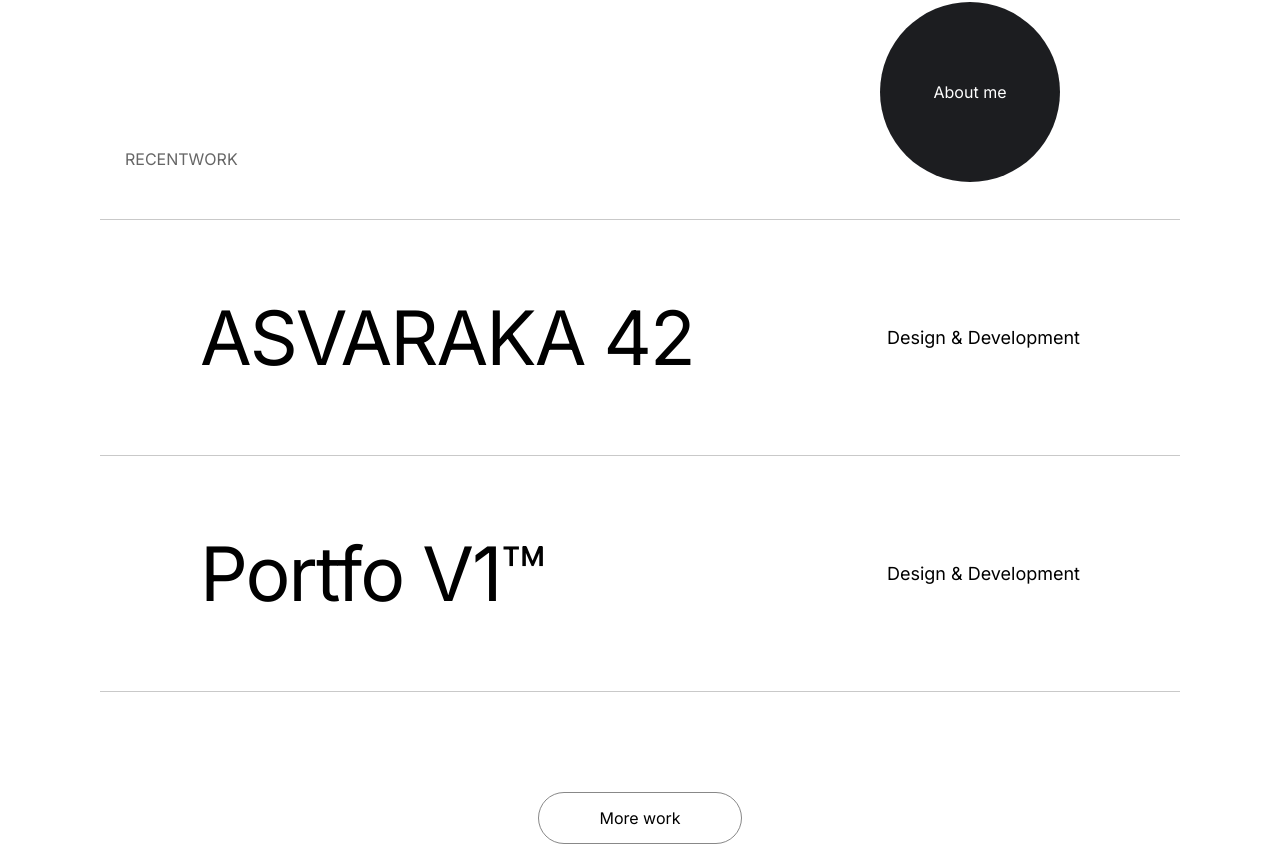
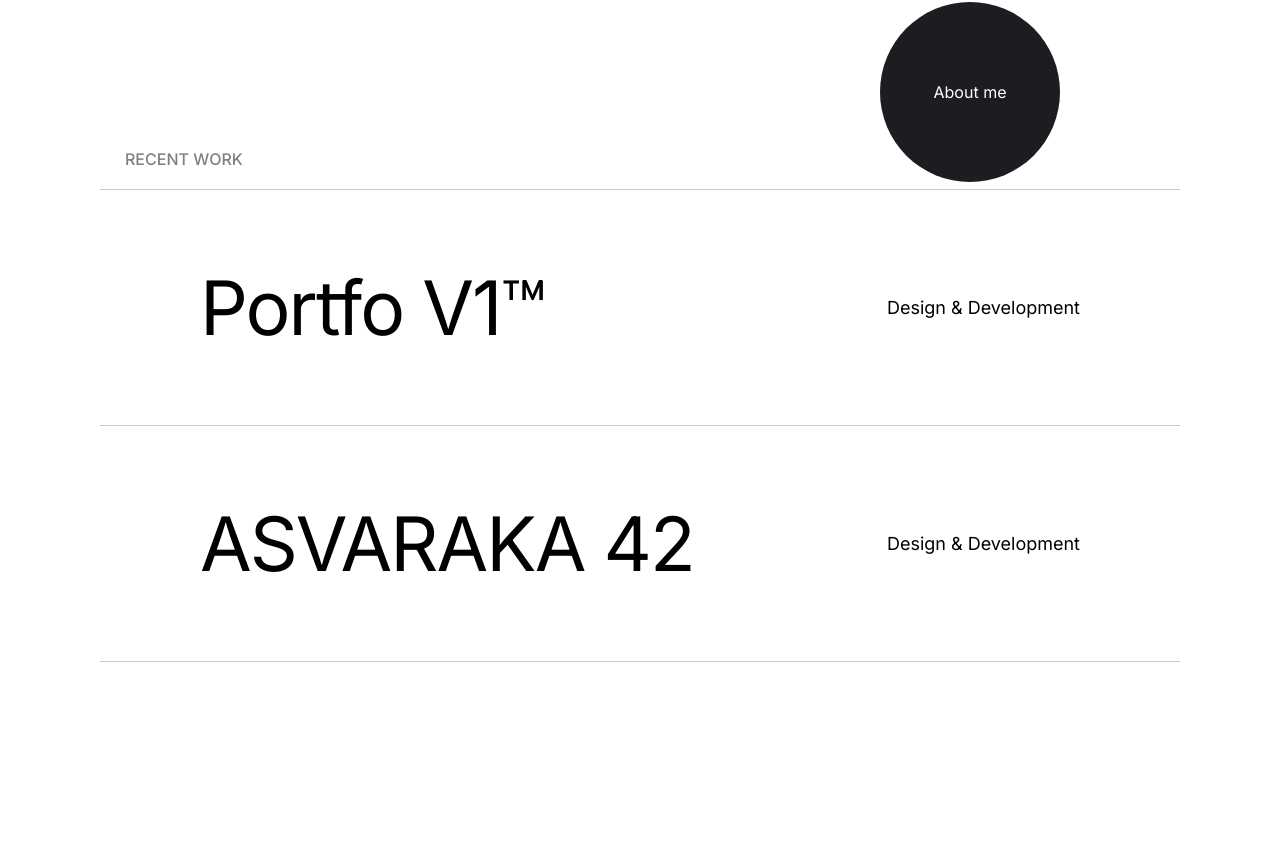
Before and after one commit to ahmadaliaddakhil/professional_profile, a Next.js app: page / in a window 1280 px wide. Shown: the part 1265-2120 px from the top of the page. Built offline with nearby package versions, Linux system fonts and the light colour scheme.

Commit message:
fix project landing

```diff
--- a/src/components/Contact/style.module.scss
+++ b/src/components/Contact/style.module.scss
@@ -236,6 +236,11 @@
       cursor: pointer;
       font-size: 0.9em;
 
+      a {
+        text-decoration: none;
+        color: white;
+      }
+
       &::after {
         content: "";
         width: 0%;
--- a/src/components/Home/Projects/components/project/index.jsx
+++ b/src/components/Home/Projects/components/project/index.jsx
@@ -1,58 +1,60 @@
 "use client";
-import React, { useState, useEffect } from "react";
+import React from "react";
 import styles from "./style.module.scss";
 import Image from "next/image";
 
-export default function Project({ idx, title, year, src, manageModal }) {
-  const [isMobile, setIsMobile] = useState(false);
+export default function ProjectItem({
+  itemIndex,
+  title,
+  year,
+  src,
+  manageModal,
+  isMobile,
+  category = [],
+}) {
+  const shouldRender = !isMobile || itemIndex < 2;
 
-  useEffect(() => {
-    const handleResize = () => {
-      setIsMobile(window.innerWidth <= 768);
-    };
-    handleResize();
-    window.addEventListener("resize", handleResize);
-    return () => window.removeEventListener("resize", handleResize);
-  }, []);
+  if (!shouldRender) return null;
 
-  // Render semua gambar di desktop, hanya 2 gambar di mobile
-  const shouldRender = !isMobile || idx < 2;
+  const renderCategory = category.join(" & ");
 
   return (
-    shouldRender && (
     <div
       className={styles.project}
+      role="button"
+      tabIndex={0}
       onMouseEnter={(e) => {
-          manageModal(true, idx, e.clientX, e.clientY);
+        if (!isMobile) manageModal(true, itemIndex, e.clientX, e.clientY);
       }}
       onMouseLeave={(e) => {
-          manageModal(false, idx, e.clientX, e.clientY);
+        if (!isMobile) manageModal(false, itemIndex, e.clientX, e.clientY);
       }}
     >
       <div className={styles.desktop}>
         <h2>{title}</h2>
-          <p>Design & Development</p>
+        <p>{renderCategory}</p>
       </div>
 
       <div className={styles.mobile}>
         <div className={styles.imageWrapper}>
+          <div className={styles.imageFill}>
             <Image
               src={`/images/${src}`}
               alt={title}
-              className={styles.image}
-              width={300}
-              height={0}
+              fill
+              sizes="(max-width: 768px) 100vw, 300px"
+              priority={itemIndex === 0}
             />
+          </div>
         </div>
         <div className={styles.info}>
           <h2>{title}</h2>
           <div className={styles.details}>
-              <p>Design & Development</p>
+            <p>{renderCategory}</p>
             <p className={styles.year}>{year}</p>
           </div>
         </div>
       </div>
     </div>
-    )
   );
 }
--- a/src/components/Home/Projects/components/project/style.module.scss
+++ b/src/components/Home/Projects/components/project/style.module.scss
@@ -5,7 +5,7 @@
   align-items: center;
   padding: 50px 0;
   margin: 0;
-  border-top: 1px solid rgb(201, 201, 201);
+  border-top: 1px solid #c9c9c9;
   cursor: pointer;
   transition: all 0.2s;
 
@@ -18,7 +18,7 @@
     width: 100%;
     justify-content: space-between;
     align-items: center;
-    margin: 30px 100px 30px 100px;
+    margin: 30px 100px;
 
     h2 {
       font-size: 75px;
@@ -28,7 +28,6 @@
       line-height: 1;
       letter-spacing: -2px;
     }
-
     p {
       font-size: 18px;
       transition: all 0.4s;
@@ -38,38 +37,29 @@
 
   @media (max-width: 768px) {
     flex-direction: column;
-    padding: 20px 0px;
-
+    padding: 20px 0;
     .desktop {
       display: none;
     }
-
     .mobile {
       display: flex;
       flex-direction: column;
       width: 100%;
-
-      .image {
-        height: auto;
-        object-fit: cover;
     }
 
     .info {
       padding: 0;
       width: 100%;
-
       h2 {
         font-size: 35px;
         font-weight: 400;
         margin-bottom: 10px;
       }
-
       .details {
         display: flex;
         justify-content: space-between;
         font-size: 14px;
         font-weight: 300;
-
         .year {
           color: gray;
         }
@@ -77,41 +67,22 @@
     }
   }
 
-    .mobile .imageWrapper:nth-child(n + 3) {
-      display: none;
-    }
-  }
-
-  h2 {
-    font-size: 60px;
-    margin: 0px;
-    font-weight: 400;
-    transition: all 0.4s;
-  }
-
-  p {
-    transition: all 0.4s;
-    font-weight: 300;
-  }
-
   &:last-of-type {
-    border-bottom: 1px solid rgb(201, 201, 201);
-  }
-
-  .bottomInfo {
-    display: flex;
-    gap: 20px;
-    font-size: 16px;
-    margin-top: 10px;
+    border-bottom: 1px solid #c9c9c9;
   }
 
   .imageWrapper {
+    position: relative;
+    width: 100%;
+    aspect-ratio: 16 / 9;
+    overflow: hidden;
     margin-bottom: 10px;
-
-    img {
+  }
+  .imageFill {
     width: 100%;
-      height: auto;
+    height: 100%;
     object-fit: cover;
+    object-position: center;
+    display: block;
   }
 }
-}
--- a/src/components/Home/Projects/index.jsx
+++ b/src/components/Home/Projects/index.jsx
@@ -1,24 +1,27 @@
 "use client";
 import styles from "./style.module.scss";
-import { useState, useEffect, useRef } from "react";
-import Project from "./components/project";
+import { useState, useEffect, useRef, useCallback } from "react";
+import ProjectItem from "./components/project";
 import { motion } from "framer-motion";
 import gsap from "gsap";
 import Image from "next/image";
-import Rounded from "../../../common/RoundedButton";
 
 const projects = [
   {
+    id: "c2",
+    title: "Portfo V1™",
+    src: "projectportfo1.png",
+    color: "#000000",
+    year: "2023",
+    category: ["Design", "Development"],
+  },
+  {
+    id: "off",
     title: "ASVARAKA 42",
     src: "project2.png",
-    color: "#000000",
-    year: "2023",
-  },
-  {
-    title: "Portfo V1™",
-    src: "projectportfo1.png",
-    color: "#1ed760",
+    color: "#8C8C8C",
     year: "2025",
+    category: ["Design", "Development"],
   },
 ];
 
@@ -38,7 +41,7 @@ const scaleAnimation = {
   },
 };
 
-export default function Home() {
+export default function Projects() {
   const [modal, setModal] = useState({ active: false, index: 0 });
   const [isMobile, setIsMobile] = useState(false);
 
@@ -56,17 +59,15 @@ export default function Home() {
   let yMoveCursorLabel = useRef(null);
 
   useEffect(() => {
-    const handleResize = () => {
-      setIsMobile(window.innerWidth <= 768);
-    };
-    handleResize();
-    window.addEventListener("resize", handleResize);
-    return () => window.removeEventListener("resize", handleResize);
+    const mql = window.matchMedia("(max-width: 768px)");
+    const set = () => setIsMobile(mql.matches);
+    set();
+    mql.addEventListener("change", set);
+    return () => mql.removeEventListener("change", set);
   }, []);
 
   useEffect(() => {
-    // Move modal
-    if (!isMobile) {
+    if (isMobile) return;
     xMoveContainer.current = gsap.quickTo(modalContainer.current, "left", {
       duration: 0.8,
       ease: "power3",
@@ -75,7 +76,6 @@ export default function Home() {
       duration: 0.8,
       ease: "power3",
     });
-      // Move cursor
     xMoveCursor.current = gsap.quickTo(cursor.current, "left", {
       duration: 0.5,
       ease: "power3",
@@ -84,7 +84,6 @@ export default function Home() {
       duration: 0.5,
       ease: "power3",
     });
-      // Move label
     xMoveCursorLabel.current = gsap.quickTo(cursorLabel.current, "left", {
       duration: 0.45,
       ease: "power3",
@@ -93,53 +92,54 @@ export default function Home() {
       duration: 0.45,
       ease: "power3",
     });
-    }
   }, [isMobile]);
 
-  const moveItems = (x, y) => {
-    if (!isMobile) {
-      xMoveContainer.current(x);
-      yMoveContainer.current(y);
-      xMoveCursor.current(x);
-      yMoveCursor.current(y);
-      xMoveCursorLabel.current(x);
-      yMoveCursorLabel.current(y);
-    }
-  };
+  const moveItems = useCallback(
+    (x, y) => {
+      if (isMobile) return;
+      xMoveContainer.current?.(x);
+      yMoveContainer.current?.(y);
+      xMoveCursor.current?.(x);
+      yMoveCursor.current?.(y);
+      xMoveCursorLabel.current?.(x);
+      yMoveCursorLabel.current?.(y);
+    },
+    [isMobile]
+  );
 
-  const manageModal = (active, index, x, y) => {
-    if (!isMobile) {
+  const manageModal = useCallback(
+    (isActive, idx, x, y) => {
+      if (isMobile) return;
       moveItems(x, y);
-      setModal({ active, index });
-    }
-  };
+      setModal({ active: isActive, index: idx });
+    },
+    [isMobile, moveItems]
+  );
 
   return (
     <main
+      className={styles.projects}
       onMouseMove={(e) => {
-        moveItems(e.clientX, e.clientY);
+        if (active && !isMobile) moveItems(e.clientX, e.clientY);
       }}
-      className={styles.projects}
     >
-      <div className={styles.recentwork}>
-        <h4>RECENTWORK</h4>
+      <div className={styles.header}>
+        <h4>RECENT WORK</h4>
       </div>
       <div className={styles.body}>
-        {projects.map((project, index) => (
-          <Project
-            index={index}
-            title={project.title}
-            year={project.year}
-            src={project.src}
+        {projects.map((p, i) => (
+          <ProjectItem
+            key={p.id}
+            itemIndex={i}
+            title={p.title}
+            year={p.year}
+            src={p.src}
+            isMobile={isMobile}
             manageModal={manageModal}
-            key={index}
+            category={p.category}
           />
         ))}
       </div>
-
-      <Rounded>
-        <p>More work</p>
-      </Rounded>
 
       {!isMobile && (
         <>
@@ -151,26 +151,26 @@ export default function Home() {
             className={styles.modalContainer}
           >
             <div
-              style={{ top: index * -100 + "%" }}
+              style={{ top: `${index * -100}%` }}
               className={styles.modalSlider}
             >
-              {projects.map((project, index) => {
-                const { src, color } = project;
-                return (
+              {projects.map((project, i) => (
                 <div
                   className={styles.modal}
-                    style={{ backgroundColor: color }}
-                    key={`modal_${index}`}
+                  style={{ backgroundColor: project.color }}
+                  key={`modal_${project.id}`}
                 >
+                  <div className={styles.modalImgWrap}>
                     <Image
-                      src={`/images/${src}`}
-                      width={300}
-                      height={0}
-                      alt="image"
+                      src={`/images/${project.src}`}
+                      alt={project.title}
+                      fill
+                      sizes="(max-width: 768px) 50vw, 400px"
+                      priority={i === 0}
                     />
                   </div>
-                );
-              })}
+                </div>
+              ))}
             </div>
           </motion.div>
 
@@ -180,8 +180,7 @@ export default function Home() {
             variants={scaleAnimation}
             initial="initial"
             animate={active ? "enter" : "closed"}
-          ></motion.div>
-
+          />
           <motion.div
             ref={cursorLabel}
             className={styles.cursorLabel}
--- a/src/components/Home/Projects/style.module.scss
+++ b/src/components/Home/Projects/style.module.scss
@@ -12,6 +12,22 @@
     margin-bottom: 400px;
   }
 
+  .header {
+    display: flex;
+    justify-content: flex-start;
+    align-items: center;
+    width: 100%;
+    max-width: 1400px;
+    margin-left: 50px;
+
+    h4 {
+      font-size: 1rem;
+      font-weight: 500;
+      color: gray;
+      margin-bottom: 20px;
+    }
+  }
+
   .recentwork {
     width: 100%;
     max-width: 1400px;
@@ -19,14 +35,16 @@
     margin-bottom: 50px;
     margin-left: 50px;
 
-    h4 {
-      font-weight: 300;
-      color: #666666;
+    h1 {
+      font-size: 8vw;
+      font-weight: 400;
       margin: 0;
-      font-size: 16px;
-      text-transform: uppercase;
+      line-height: 1.2;
+      letter-spacing: -2px;
+      margin-bottom: 10px;
     }
   }
+
   .body {
     max-width: 1400px;
     width: 100%;
@@ -64,8 +82,11 @@
     justify-content: center;
   }
 
-  .modal img {
-    height: auto;
+  /* ✅ wrapper untuk Image fill */
+  .modalImgWrap {
+    position: relative;
+    width: 300px;
+    height: 200px;
   }
 
   .cursor,
@@ -74,7 +95,7 @@
     height: 80px;
     border-radius: 50%;
     background-color: #455ce9;
-    color: white;
+    color: #fff;
     position: fixed;
     z-index: 3;
     display: flex;
@@ -84,7 +105,6 @@
     font-weight: 300;
     pointer-events: none;
   }
-
   .cursorLabel {
     background-color: transparent;
   }
--- a/src/components/Work/Projects/index.jsx
+++ b/src/components/Work/Projects/index.jsx
@@ -13,8 +13,8 @@ const allCategories = ["All", "Design", "Development"];
 const projects = [
   {
     id: "c2",
-    title: "Portfo V1",
-    src: "portfov1.png",
+    title: "Portfo V1™",
+    src: "projectportfo1.png",
     color: "#000000",
     year: "2023",
     category: ["Design", "Development"],
@@ -22,7 +22,7 @@ const projects = [
   {
     id: "off",
     title: "ASVARAKA 42",
-    src: "asvaraka42.png",
+    src: "project2.png",
     color: "#8C8C8C",
     year: "2025",
     category: ["Design", "Development"],
```
Also changed, not shown: src/components/Contact/index.jsx (+27 -6 lines), src/components/Work/Projects/components/project/index.jsx (+4 -4 lines), src/components/Work/Projects/components/project/style.module.scss (+4 -4 lines). Lines whose indentation alone changed are shown as unchanged.
